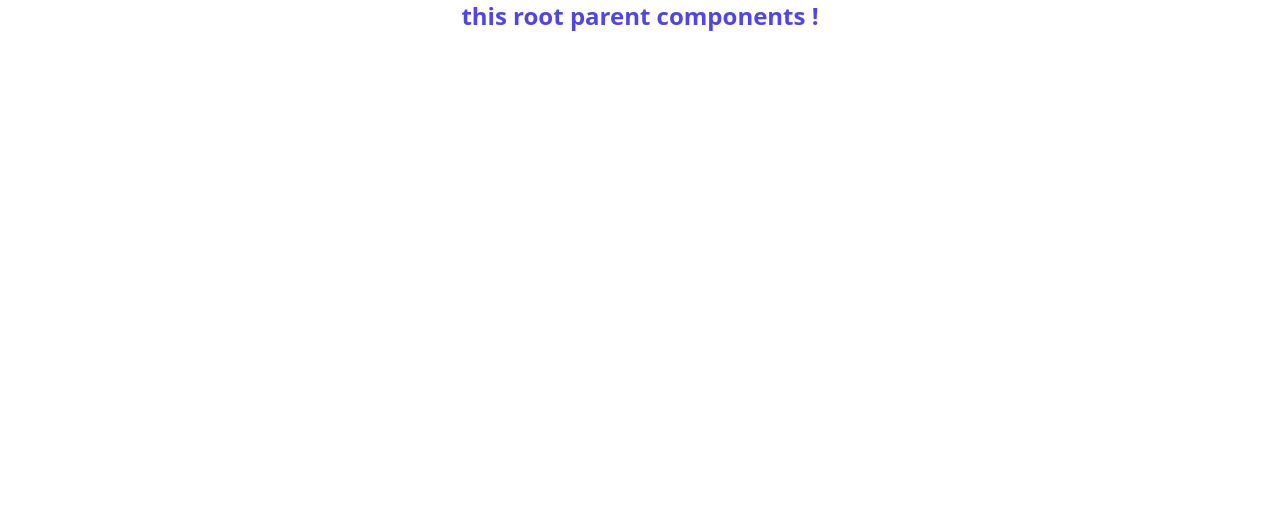
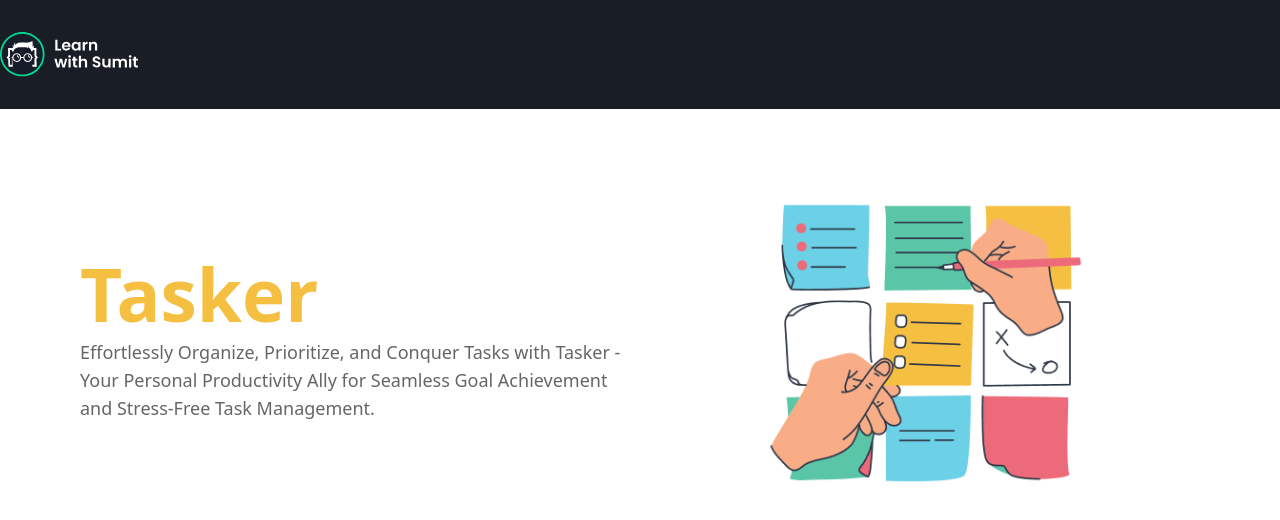
Before and after one commit to atikdev-bd/Tasker-practice-projects, a React (Vite) app: page / in a window 1280 px wide. Shown: the top 520 px of the page. Built offline with nearby package versions, Linux system fonts and the light colour scheme.

Commit message:
navber and hero section done

```diff
--- a/src/App.jsx
+++ b/src/App.jsx
@@ -1,10 +1,12 @@
+import Header from "./components/Header";
+import HeroSection from "./components/HeroSection";
+
 function App() {
   return (
-    <>
-      <div className="text-2xl text-indigo-600 font-semibold text-center">
-        this root parent components !
-      </div>
-    </>
+    <div className="flex justify-center">
+      <Header />
+      <HeroSection />
+    </div>
   );
 }
 
--- /dev/null
+++ b/src/components/Header.jsx
@@ -0,0 +1,13 @@
+import LSWLogo from "../assets/lws-logo-en.svg";
+
+export default function Header() {
+  return (
+    <nav className="py-6 md:py-8 fixed top-0 w-full !bg-[#191D26] z-50">
+      <div className="container mx-auto flex items-center justify-between gap-x-6">
+        <a href="/">
+          <img className="h-[45px]" src={LSWLogo} alt="Lws" />
+        </a>
+      </div>
+    </nav>
+  );
+}
--- /dev/null
+++ b/src/components/HeroSection.jsx
@@ -0,0 +1,31 @@
+import frame from "../assets/frame.png";
+
+export default function HeroSection() {
+  return (
+    <section className="pb-[114px] pt-20 md:mt-[100px]">
+      <div className="container lg:px-20">
+        <div className="grid items-center gap-6 md:grid-cols-2">
+          <div className="flex justify-center md:order-2">
+            <img
+              className="max-md:w-full"
+              src={frame}
+              width="326"
+              height="290"
+              alt="frame"
+            />
+          </div>
+          <div>
+            <h1 className="mb-1.5 text-[56px] font-bold leading-none text-[#F5BF42] lg:text-[73px]">
+              Tasker
+            </h1>
+            <p className="text-lg my-2 opacity-60">
+              Effortlessly Organize, Prioritize, and Conquer Tasks with Tasker -
+              Your Personal Productivity Ally for Seamless Goal Achievement and
+              Stress-Free Task Management.
+            </p>
+          </div>
+        </div>
+      </div>
+    </section>
+  );
+}
```
Also changed, not shown: src/assets/frame.png (added), src/assets/lws-logo-en.svg (added).
